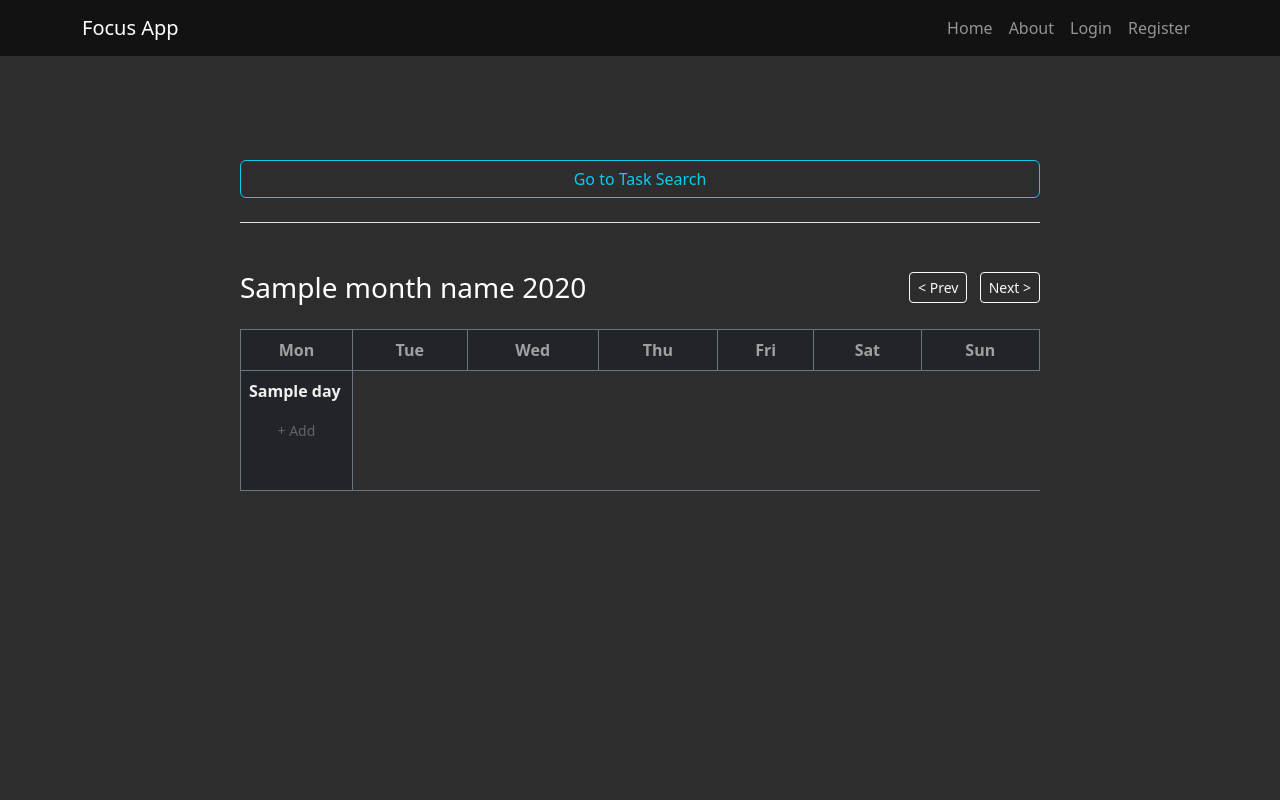
After one commit to bztt282tbz-sys/focus_app, a Flask app: template templates/calendar.html in a window 1280 px wide. The commit adds this page. Run offline with Flask 3, Linux system fonts and the light colour scheme; the template is opened without the code that fills it: most values are stand-ins (such as "Sample title", 1, 10 or a date in 2020).

Commit message:
git is confusing me. calendar.

```diff
--- a/static/js/auth.js
+++ b/static/js/auth.js
@@ -176,6 +176,7 @@ async function authenticateDevice() {
     }
 }
 
+
 // --- Initialization ---
 
 document.addEventListener("DOMContentLoaded", () => {
--- a/templates/base.html
+++ b/templates/base.html
@@ -26,6 +26,9 @@
                     </li>
                     <li class="nav-item">
                         <a class="nav-link {{ 'active' if request.endpoint == 'new_task' }}" href="{{ url_for('new_task') }}">+ New Task</a>
+                    </li>
+                    <li class="nav-item">
+                        <a class="nav-link {{ 'active' if request.endpoint == 'calendar_view' }}" href="{{ url_for('calendar_view') }}">Calendar</a>
                     </li>
                     {% if current_user.is_admin %}
                         <li class="nav-item">
--- /dev/null
+++ b/templates/calendar.html
@@ -0,0 +1,60 @@
+{% extends "base.html" %}
+{% block content %}
+<div class="container py-5">
+    <div class="mx-auto" style="max-width: 800px;">
+        <div class="mb-5 border-bottom pb-4">
+            <a href="{{ url_for('search_page') }}" class="btn btn-outline-info w-100">Go to Task Search</a>
+        </div>
+        <div class="d-flex justify-content-between align-items-center mb-4">
+            <h3 class="text-white mb-0">{{ month_name }} {{ year }}</h3>
+            <div>
+                {% set prev_month = month - 1 if month > 1 else 12 %}
+                {% set prev_year = year if month > 1 else year - 1 %}
+                {% set next_month = month + 1 if month < 12 else 1 %}
+                {% set next_year = year if month < 12 else year + 1 %}
+                <a href="{{ url_for('calendar_view', year=prev_year, month=prev_month) }}" class="btn btn-sm btn-outline-light me-2">&lt; Prev</a>
+                <a href="{{ url_for('calendar_view', year=next_year, month=next_month) }}" class="btn btn-sm btn-outline-light">Next &gt;</a>
+            </div>
+        </div>
+        <div class="table-responsive">
+            <table class="table table-dark table-bordered text-center border-secondary">
+                <thead>
+                    <tr>
+                        <th class="text-muted">Mon</th>
+                        <th class="text-muted">Tue</th>
+                        <th class="text-muted">Wed</th>
+                        <th class="text-muted">Thu</th>
+                        <th class="text-muted">Fri</th>
+                        <th class="text-muted">Sat</th>
+                        <th class="text-muted">Sun</th>
+                    </tr>
+                </thead>
+                <tbody>
+                    {% for week in cal %}
+                    <tr>
+                        {% for day in week %}
+                        <td style="height: 120px; width: 14%; vertical-align: top;" class="p-2 {% if day == 0 %}bg-dark opacity-50{% else %}bg-dark{% endif %} border-secondary">
+                            {% if day != 0 %}
+                                <div class="d-flex justify-content-start mb-2">
+                                    <span class="text-light fw-bold">{{ day }}</span>
+                                </div>
+                                {% if task_counts.get(day) %}
+                                    <a href="{{ url_for('calendar_day', date_str='%04d-%02d-%02d'|format(year, month, day)) }}" class="btn btn-sm btn-info w-100 p-1 text-dark fw-bold">
+                                        {{ task_counts.get(day) }} Task(s)
+                                    </a>
+                                {% else %}
+                                    <a href="{{ url_for('calendar_day', date_str='%04d-%02d-%02d'|format(year, month, day)) }}" class="d-block w-100 h-100 text-decoration-none text-muted small mt-3">
+                                        <span class="opacity-50">+ Add</span>
+                                    </a>
+                                {% endif %}
+                            {% endif %}
+                        </td>
+                        {% endfor %}
+                    </tr>
+                    {% endfor %}
+                </tbody>
+            </table>
+        </div>
+    </div>
+</div>
+{% endblock %}
--- a/templates/dashboard.html
+++ b/templates/dashboard.html
@@ -34,7 +34,7 @@
                             </h5>
                             <span class="fw-bold text-info small">{{ task.progress }}%</span>
                         </div>
-
+                        {% set complexity_labels = {1: 'Trivial', 2: 'Easy', 3: 'Moderate', 4: 'Hard', 5: 'Complex'} %}
                         <div class="d-flex justify-content-between align-items-center mt-3">
                             <p class="text-light small mb-0">
                                 {% if task.date_due %}
@@ -43,7 +43,7 @@
                                     <span class="text-muted italic">No due date</span>
                                 {% endif %}
                                 <span class="ms-2">|</span>
-                                <span class="ms-2"> Complexity: {{ task.complexity }}/5</span>
+                                <span class="ms-2">{{ complexity_labels[task.complexity] }}</span>
                             </p>
                             {# Slightly wider progress track for better visual balance #}
                             <div class="progress" style="width: 120px; height: 4px; background-color: rgba(255,255,255,0.1);">
@@ -58,7 +58,6 @@
                 </div>
             {% endif %}
         </div>
-
         {# 2. Archive Section #}
         {% if past_tasks %}
             <div class="mx-auto mt-5" style="max-width: 800px;">
--- a/templates/onboarding.html
+++ b/templates/onboarding.html
@@ -16,8 +16,8 @@
                 </label>
 
                 <select id="securitySelect" name="security_preference" class="form-control">
-                    <option value="low">No Encryption.</option>
-                    <option value="medium" selected="selected">Some Encryption. (Not implemented)</option>
+                    <option value="low" selected>No Encryption.</option>
+                    <option value="medium">Some Encryption. (Not implemented)</option>
                 </select>
 
                 <div id="securityDescription" class="mt-3 p-3 border rounded bg-light d-none">
```
Also changed, not shown: templates/calendar_day.html (added, +51 -0 lines), templates/search.html (added, +42 -0 lines).
